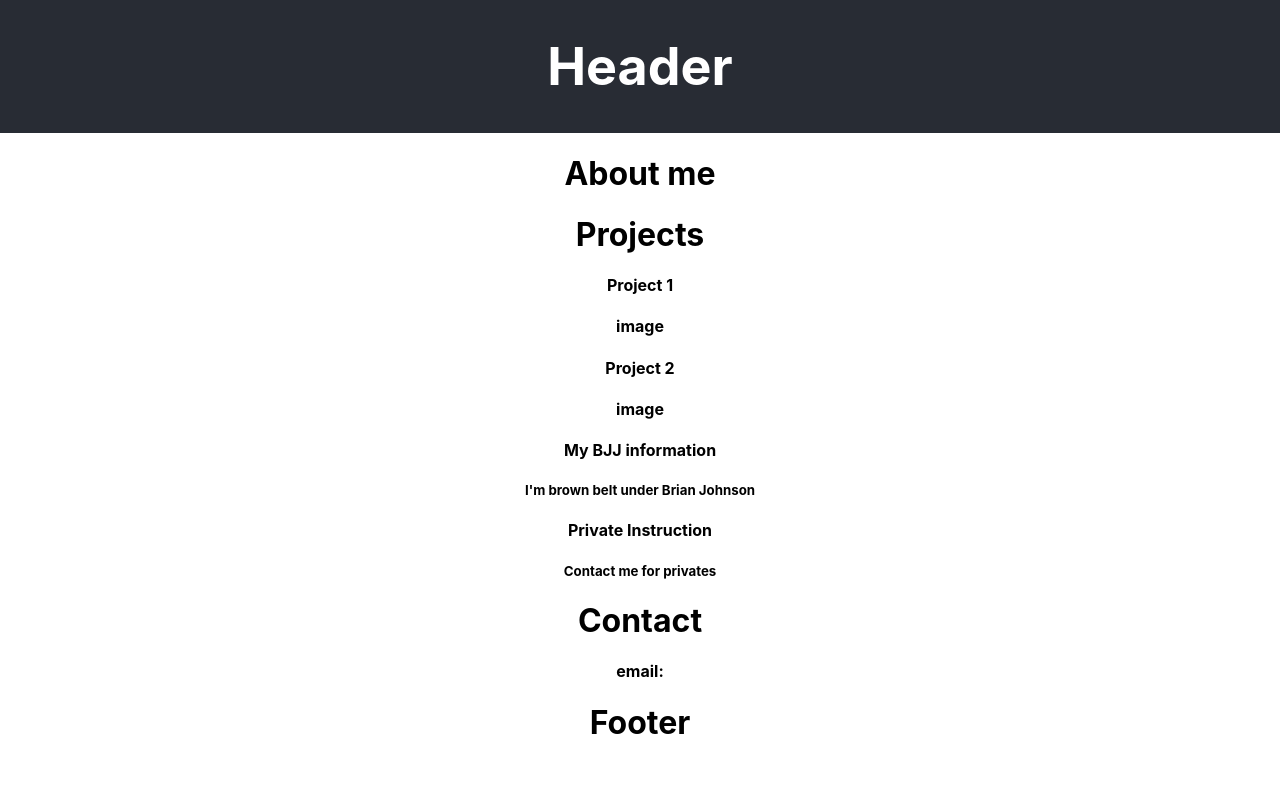
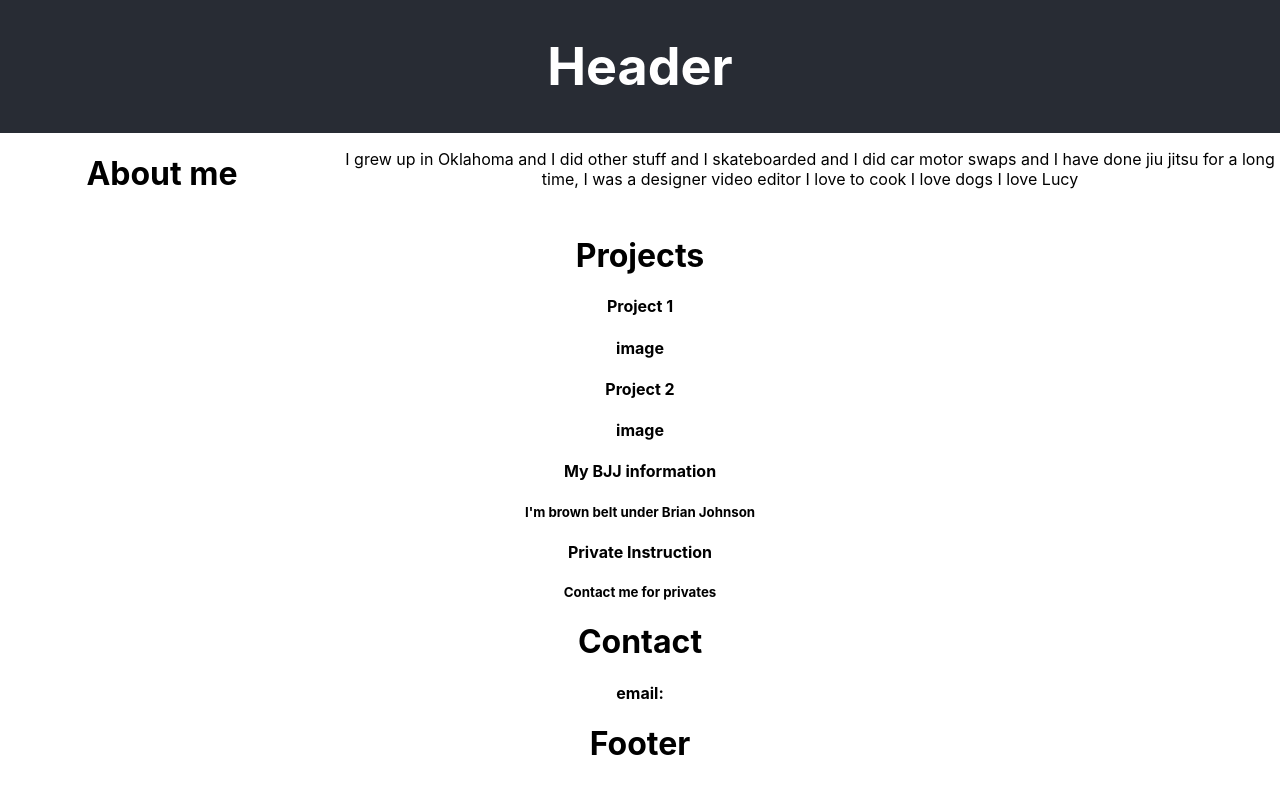
Before and after one commit to justinclanglinais/jcl-fe, a React (Create React App) app: page / in a window 1280 px wide. Shown: the top 794 px of the page. Built offline with nearby package versions, Linux system fonts and the light colour scheme.

Commit message:
feat(About): testing CSS and layout

```diff
--- a/src/App.css
+++ b/src/App.css
@@ -24,11 +24,14 @@
   color: white;
 }
 
-@keyframes App-logo-spin {
-  from {
-    transform: rotate(0deg);
-  }
-  to {
-    transform: rotate(360deg);
-  }
+.Content-container {
+  display: flex;
+  margin-left: -8px;
+  margin-right: -8px;
 }
+
+.Content-title {
+  flex: 0 0 25%;
+  padding-left: 8px;
+  padding-right: 8px;
+}
--- a/src/components/content/About.js
+++ b/src/components/content/About.js
@@ -3,8 +3,15 @@ import React from 'react'
 export default class About extends React.Component {
     render () {
         return (
-            <div className="App-content">
-                <h1>About me</h1>
+            <div className="Content-container">
+                <div className="Content-title">
+                    <h1>About me</h1>
+                </div>
+                <div>
+                    <p>
+                        I grew up in Oklahoma and I did other stuff and I skateboarded and I did car motor swaps and I have done jiu jitsu for a long time, I was a designer video editor I love to cook I love dogs I love Lucy
+                    </p>
+                </div>
             </div>
         )
     }
```
Also changed, not shown: src/App.js (line endings or trailing spaces).
